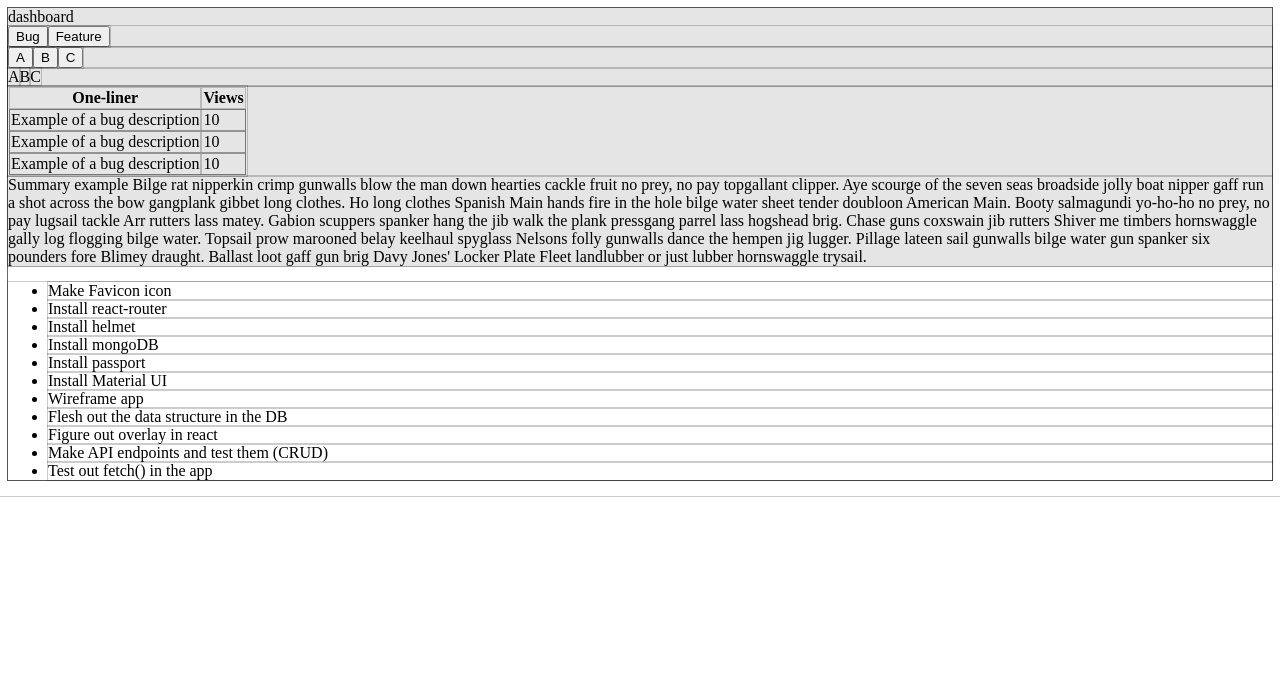
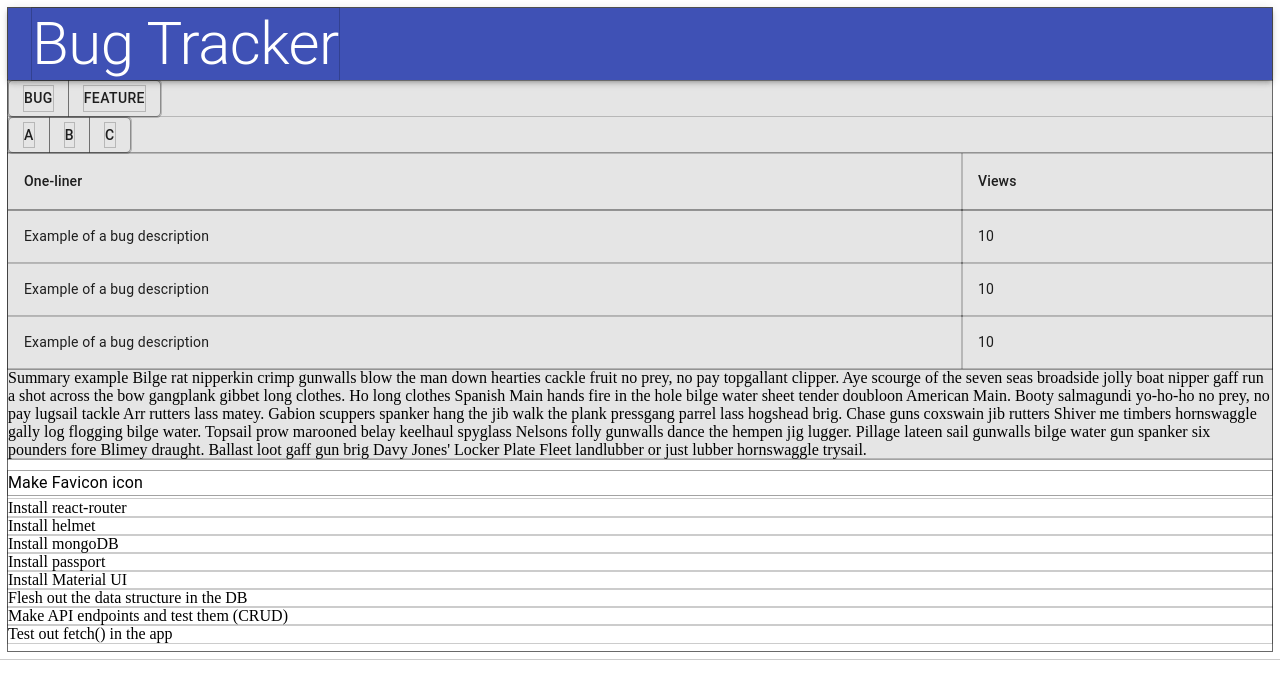
Before and after one commit to wmcooper2/issue-tracker, a React (Create React App) app: page / in a window 1280 px wide. Shown: the top 690 px of the page. Built offline with nearby package versions, Linux system fonts and the light colour scheme.

Commit message:
Started working with material ui components. Added some simple components to the wireframe.

```diff
--- a/package.json
+++ b/package.json
@@ -4,6 +4,7 @@
   "private": true,
   "homepage": "/bug-tracker",
   "dependencies": {
+    "@material-ui/core": "^4.10.1",
     "@testing-library/jest-dom": "^4.2.4",
     "@testing-library/react": "^9.5.0",
     "@testing-library/user-event": "^7.2.1",
--- a/src/App.css
+++ b/src/App.css
@@ -1,8 +1,5 @@
 * {
   outline: 1px solid rgba(0, 0, 0, 0.2);
-}
-
-.App {
 }
 
 .project-dashboard {
--- a/src/App.js
+++ b/src/App.js
@@ -1,82 +1,101 @@
 import React from "react";
 import "./App.css";
+import AppBar from "@material-ui/core/AppBar";
+import Box from "@material-ui/core/Box";
+import Button from "@material-ui/core/Button";
+import ButtonGroup from "@material-ui/core/ButtonGroup";
+import List from "@material-ui/core/List";
+import ListItem from "@material-ui/core/ListItem";
+import ListItemText from "@material-ui/core/ListItemText";
+import Table from "@material-ui/core/Table";
+import TableBody from "@material-ui/core/TableBody";
+import TableCell from "@material-ui/core/TableCell";
+import TableContainer from "@material-ui/core/TableContainer";
+import TableHead from "@material-ui/core/TableHead";
+import TableRow from "@material-ui/core/TableRow";
+import Toolbar from "@material-ui/core/Toolbar";
+import Typography from "@material-ui/core/Typography";
 
 function App() {
   return (
-    <div className="App">
-      <header className="App-header">
-        <div className="project-dashboard">
-          dashboard
-          <div className="bug-feature-btns">
-            <button>Bug</button>
-            <button>Feature</button>
-          </div>
-          <div className="priorities">
-            <div className="priority-btns">
-              <button>A</button>
-              <button>B</button>
-              <button>C</button>
-            </div>
-            <div className="priority-counts">
-              <span>A</span>
-              <span>B</span>
-              <span>C</span>
-            </div>
-          </div>
-          <div className="issues">
-            <table>
-              {/* <thead> */}
-              <th>One-liner</th>
-              <th>Views</th>
-              {/* </thead> */}
-              <tbody>
-                <tr>
-                  <td>Example of a bug description</td>
-                  <td>10</td>
-                </tr>
-                <tr>
-                  <td>Example of a bug description</td>
-                  <td>10</td>
-                </tr>
-                <tr>
-                  <td>Example of a bug description</td>
-                  <td>10</td>
-                </tr>
-              </tbody>
-            </table>
-          </div>
-          <div className="summary">
+    <Box className="App">
+      <AppBar position="relative">
+        <Toolbar>
+          <Typography variant="h2">Bug Tracker</Typography>
+        </Toolbar>
+      </AppBar>
+
+      <Box className="project-dashboard">
+        <ButtonGroup size="medium">
+          <Button>Bug</Button>
+          <Button>Feature</Button>
+        </ButtonGroup>
+
+        <Box>
+          <ButtonGroup>
+            <Button>A</Button>
+            <Button>B</Button>
+            <Button>C</Button>
+          </ButtonGroup>
+        </Box>
+
+        <Box>
+          <TableContainer>
+            <Table>
+              <TableHead>
+                <TableRow>
+                  <TableCell>One-liner</TableCell>
+                  <TableCell>Views</TableCell>
+                </TableRow>
+              </TableHead>
+              <TableBody>
+                <TableRow>
+                  <TableCell>Example of a bug description</TableCell>
+                  <TableCell>10</TableCell>
+                </TableRow>
+                <TableRow>
+                  <TableCell>Example of a bug description</TableCell>
+                  <TableCell>10</TableCell>
+                </TableRow>
+                <TableRow>
+                  <TableCell>Example of a bug description</TableCell>
+                  <TableCell>10</TableCell>
+                </TableRow>
+              </TableBody>
+            </Table>
+          </TableContainer>
+        </Box>
+
+        <Box>
           Summary example Bilge rat nipperkin crimp gunwalls blow the man down
-            hearties cackle fruit no prey, no pay topgallant clipper. Aye
-            scourge of the seven seas broadside jolly boat nipper gaff run a
-            shot across the bow gangplank gibbet long clothes. Ho long clothes
-            Spanish Main hands fire in the hole bilge water sheet tender
-            doubloon American Main. Booty salmagundi yo-ho-ho no prey, no pay
-            lugsail tackle Arr rutters lass matey. Gabion scuppers spanker hang
-            the jib walk the plank pressgang parrel lass hogshead brig. Chase
-            guns coxswain jib rutters Shiver me timbers hornswaggle gally log
-            flogging bilge water. Topsail prow marooned belay keelhaul spyglass
-            Nelsons folly gunwalls dance the hempen jig lugger. Pillage lateen
-            sail gunwalls bilge water gun spanker six pounders fore Blimey
-            draught. Ballast loot gaff gun brig Davy Jones' Locker Plate Fleet
-            landlubber or just lubber hornswaggle trysail.
-          </div>
-        </div>
-        <ul>
-          <li>Make Favicon icon</li>
+          hearties cackle fruit no prey, no pay topgallant clipper. Aye scourge
+          of the seven seas broadside jolly boat nipper gaff run a shot across
+          the bow gangplank gibbet long clothes. Ho long clothes Spanish Main
+          hands fire in the hole bilge water sheet tender doubloon American
+          Main. Booty salmagundi yo-ho-ho no prey, no pay lugsail tackle Arr
+          rutters lass matey. Gabion scuppers spanker hang the jib walk the
+          plank pressgang parrel lass hogshead brig. Chase guns coxswain jib
+          rutters Shiver me timbers hornswaggle gally log flogging bilge water.
+          Topsail prow marooned belay keelhaul spyglass Nelsons folly gunwalls
+          dance the hempen jig lugger. Pillage lateen sail gunwalls bilge water
+          gun spanker six pounders fore Blimey draught. Ballast loot gaff gun
+          brig Davy Jones' Locker Plate Fleet landlubber or just lubber
+          hornswaggle trysail.
+        </Box>
+      </Box>
+
+      <List>
+        <ListItemText>Make Favicon icon</ListItemText>
         <li>Install react-router</li>
         <li>Install helmet</li>
         <li>Install mongoDB</li>
         <li>Install passport</li>
         <li>Install Material UI</li>
-          <li>Wireframe app</li>
         <li>Flesh out the data structure in the DB</li>
-          <li>Figure out overlay in react</li>
         <li>Make API endpoints and test them (CRUD)</li>
         <li>Test out fetch() in the app</li>
-        </ul>
-      </header>
-    </div>
+      </List>
+    </Box>
   );
 }
 
```
Lines whose indentation alone changed are shown as unchanged.
